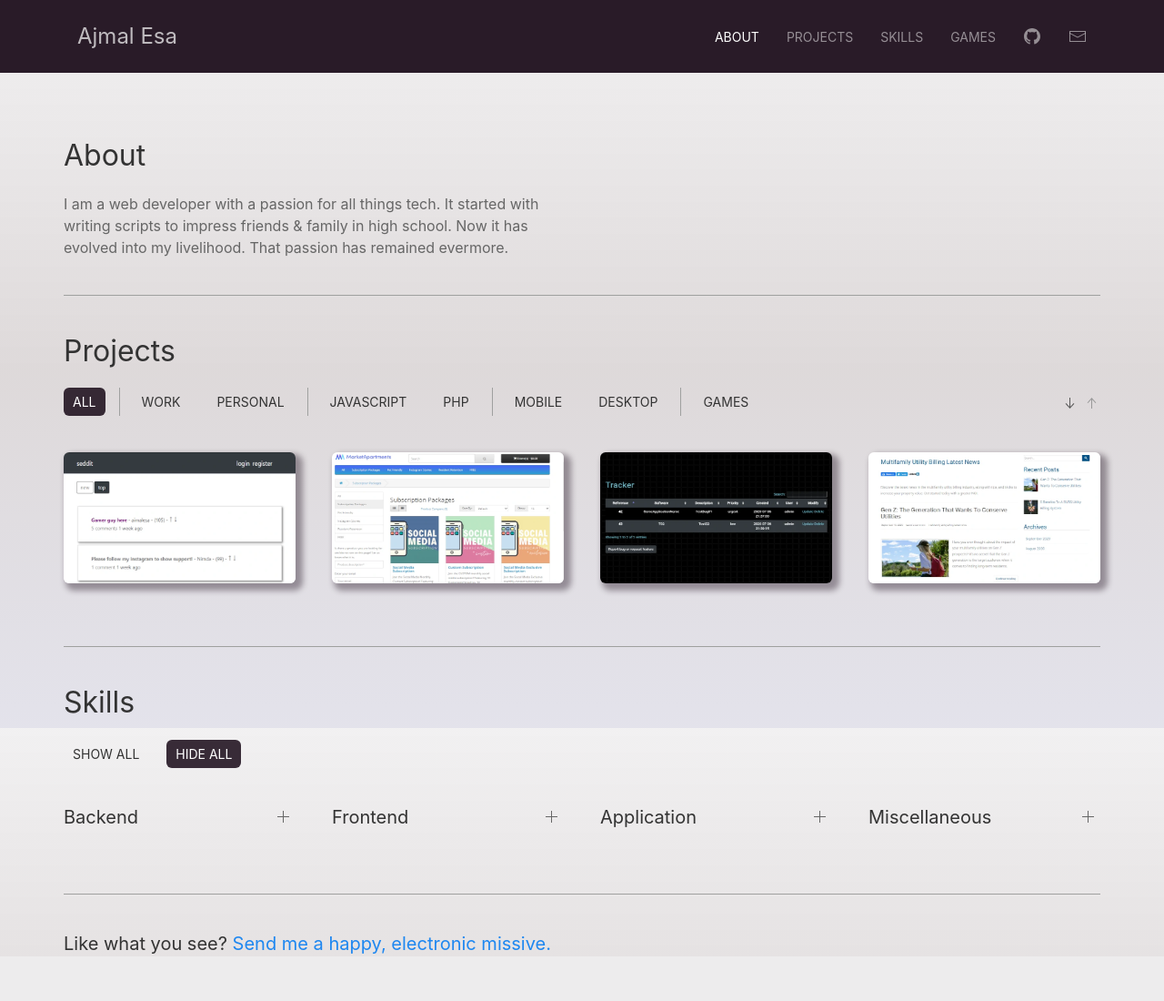
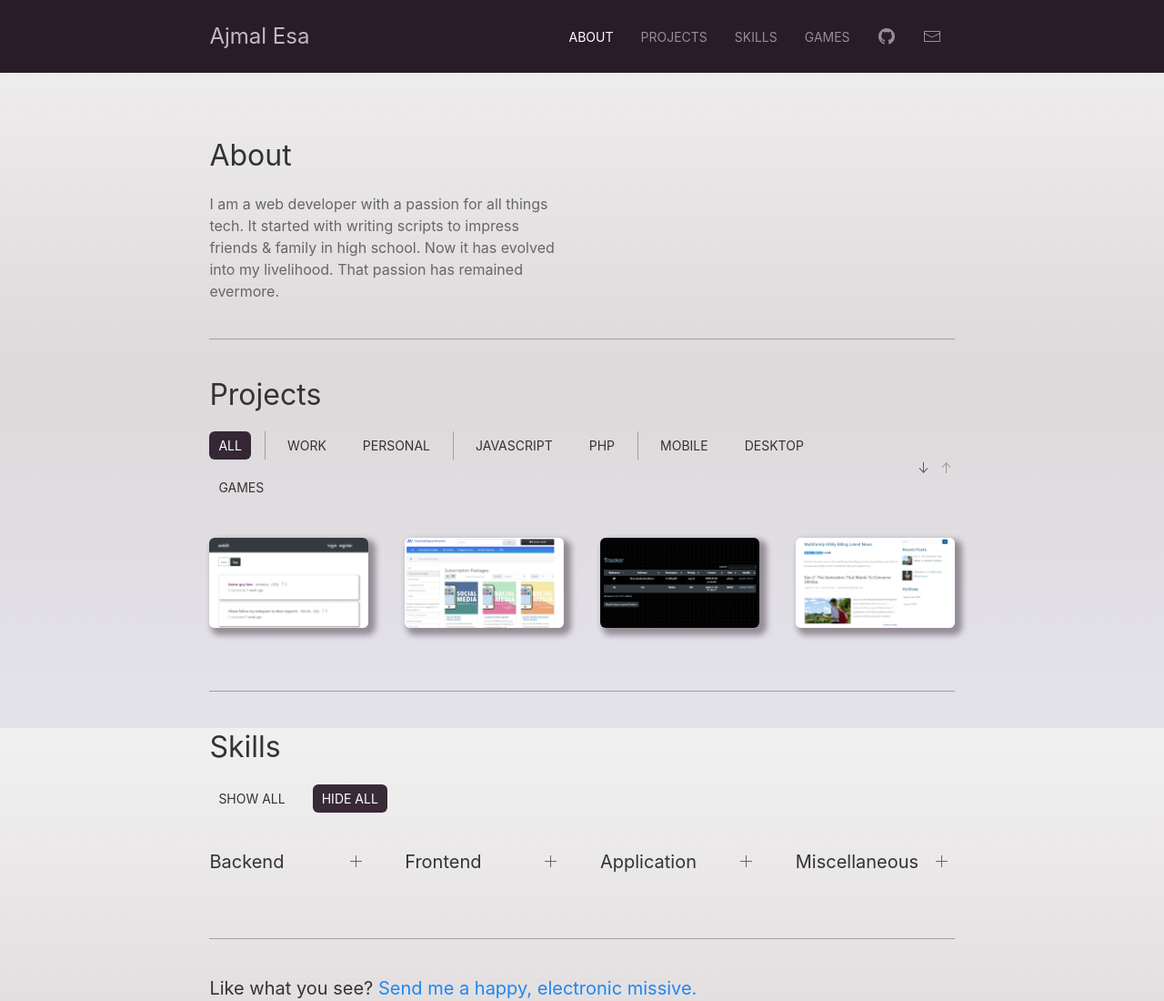
Before and after one commit to ajmalesa/Portfolio, a PHP site: page / in a window 1280 px wide. Shown: the whole page at 91% size. Before the commit the page ends 1048 px from the top, so only its background shows below. Run offline with PHP 8.4, Linux system fonts and the light colour scheme.

Commit message:
Center page on bigger screens

```diff
--- a/css/style.css
+++ b/css/style.css
@@ -154,3 +154,43 @@ so we scroll to the correct location taking the navbar into account */
     border-top: none;
 }
 /* End reset project details styles */
+
+/* Remove logo padding-left */
+.uk-logo {
+    padding-left: 0px;
+}
+/* End remove logo padding-left */
+
+/* On smaller screens, use smaller margins */
+@media (max-width: 1199px) {
+    .center-main-content {
+        margin-left: 5%;
+        margin-right: 5%;
+    }
+
+    .uk-navbar-left {
+        margin-left: 5%;
+    }
+
+    .uk-navbar-right {
+        margin-right: 5%;
+    }
+}
+/* End on smaller screens, use smaller margins */
+
+/* On larger screens, center content */
+@media (min-width: 1200px) {
+    .center-main-content {
+        margin-left: 18%;
+        margin-right: 18%;
+    }
+
+    .uk-navbar-left {
+        margin-left: 18%;
+    }
+
+    .uk-navbar-right {
+        margin-right: 18%;
+    }
+}
+/* End on larger screens, center content */
--- a/index.php
+++ b/index.php
@@ -29,13 +29,13 @@
 
     <nav class="uk-background-secondary uk-light uk-navbar" uk-sticky>
         <!-- Name display on the left -->
-        <div class="uk-navbar-left uk-margin-large-left">
+        <div class="uk-navbar-left">
             <h1 class="h1-unstyle"><a href="#navbar" class="uk-navbar-item uk-logo uk-margin-small-right">Ajmal Esa</a></h1>
         </div>
         <!-- /Name display on the left -->
 
         <!-- Navigation Menu For Screens With A Width Larger Than 960px -->
-        <div class="uk-navbar-right uk-visible@m uk-margin-large-right">
+        <div class="uk-navbar-right uk-visible@m">
             <ul class="uk-navbar-nav">
                 <li class="uk-active"><a href="#about" uk-scroll id="about-button">About</a></li>
                 <li><a href="#projects" uk-scroll id="projects-button">Projects</a></li>
@@ -48,7 +48,7 @@
         <!-- /Navigation Menu For Screens With A Width Larger Than 960px -->
 
         <!-- Mobile Navigation Menu On The Right -->
-        <div class="uk-hidden@m uk-navbar-right uk-margin-large-right">
+        <div class="uk-hidden@m uk-navbar-right">
             <a class="uk-navbar-toggle" uk-toggle="target: #offcanvas-nav-primary" uk-navbar-toggle-icon href="#" aria-label="Toggle Mobile Navbar"></a>
         </div>
 
@@ -68,7 +68,7 @@
         <!-- /Mobile Navigation Menu On The Right -->
     </nav>
 
-    <div class="uk-margin-large-left uk-margin-large-right uk-margin-large-top uk-margin-large-bottom" >
+    <div class="uk-margin-large-top uk-margin-large-bottom center-main-content" >
         <div class="uk-margin-medium-top uk-margin-medium-bottom" uk-filter="target: .js-filter">
 
             <div uk-scrollspy="cls: uk-animation-slide-top-small; repeat: false">
```
